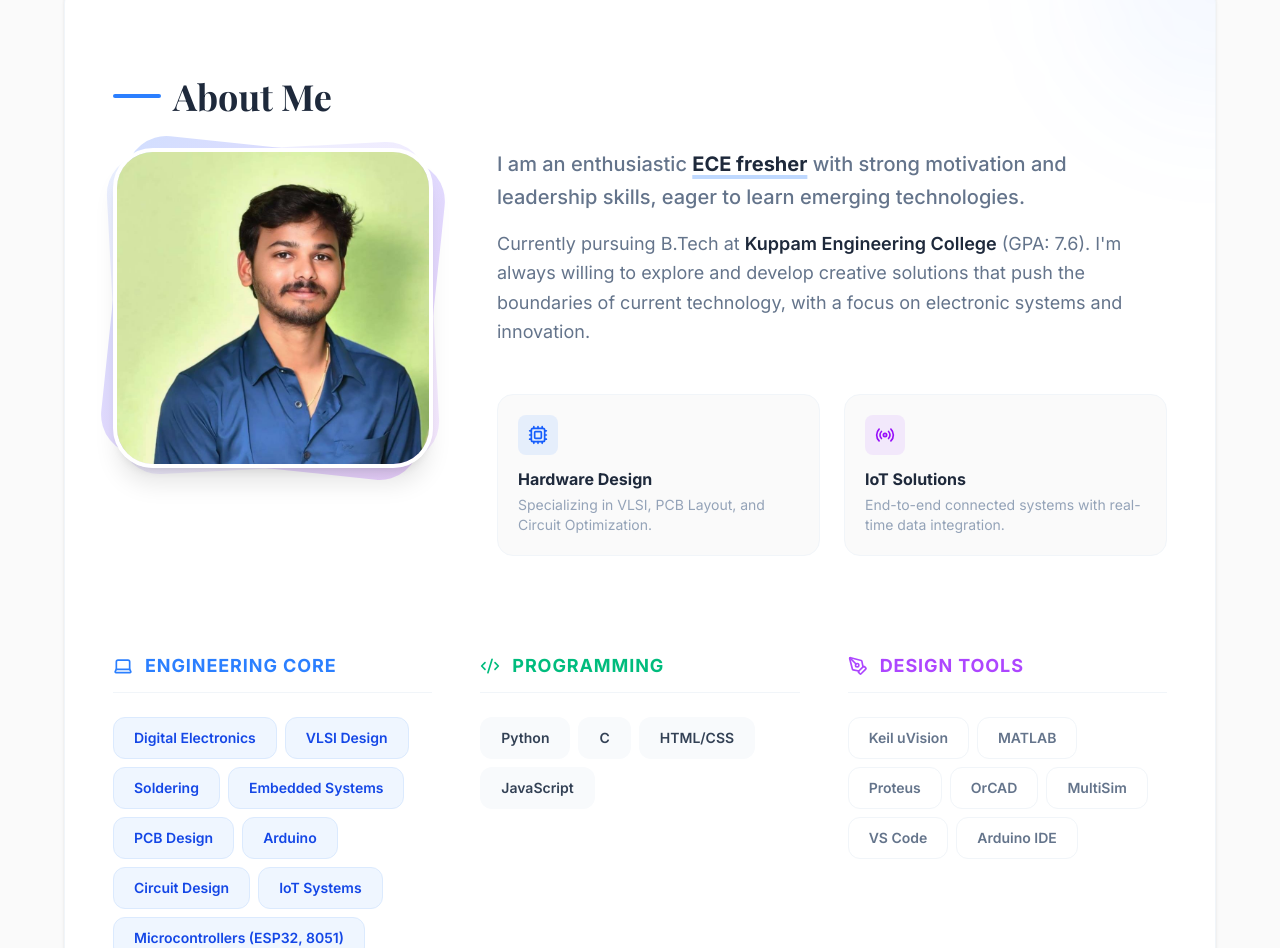
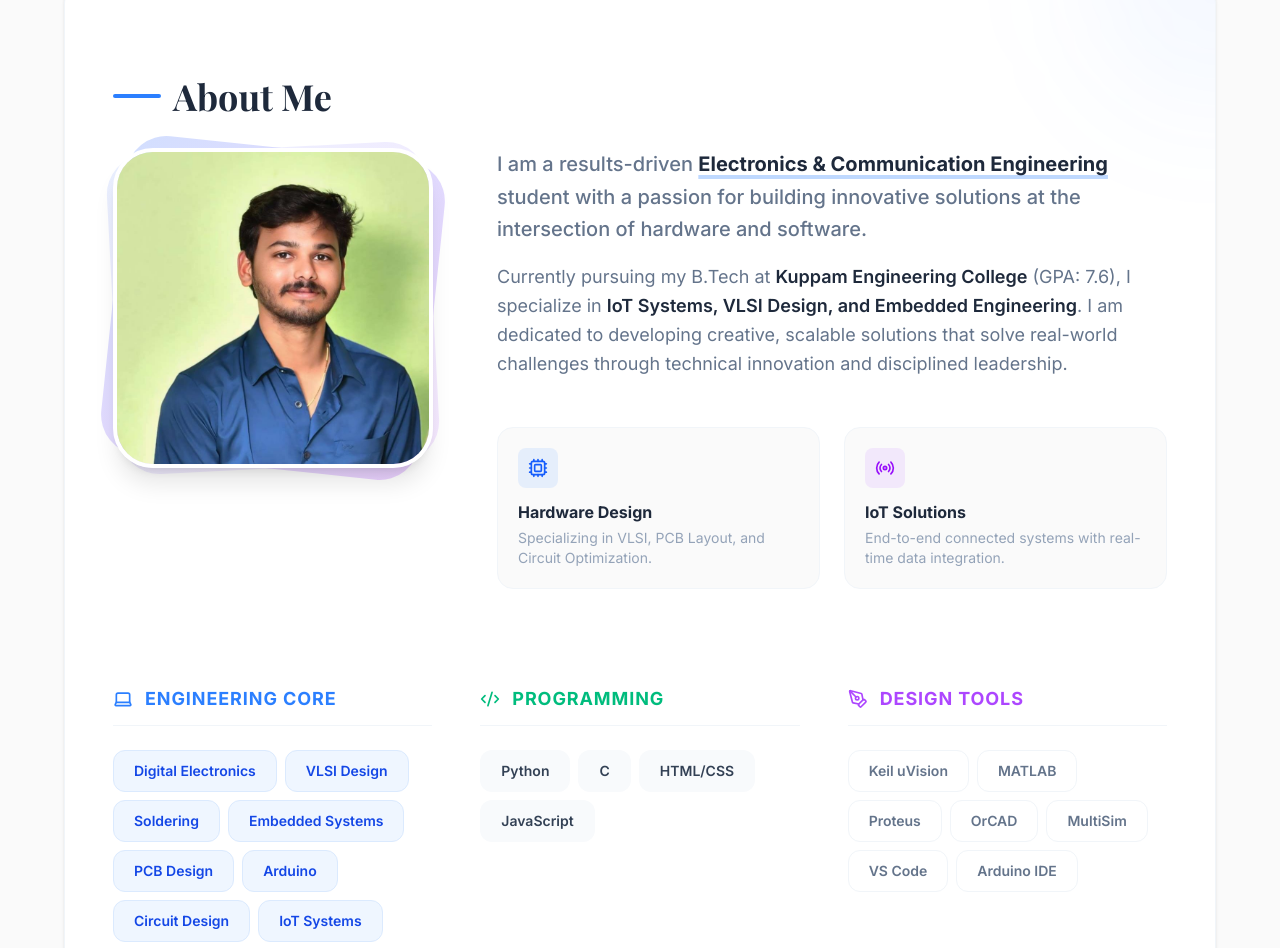
Before and after one commit to uday0438/Uday_Portfolio, a React (Vite) app: page / in a window 1280 px wide. Shown: the part 4173-5121 px from the top of the page. Built offline with nearby package versions, Linux system fonts and the light colour scheme; a web font is replaced by a local one.

Commit message:
style: enhance About Me section with professional copy

```diff
--- a/components/About.tsx
+++ b/components/About.tsx
@@ -64,10 +64,10 @@ const About: React.FC = () => {
           <div className="flex-1 space-y-8">
             <div className="space-y-4">
               <p className="text-xl text-[var(--text-secondary)] leading-relaxed font-medium">
-                I am an enthusiastic <span className="text-[var(--text-primary)] font-bold decoration-blue-500/30 underline decoration-4 underline-offset-4">ECE fresher</span> with strong motivation and leadership skills, eager to learn emerging technologies.
+                I am a results-driven <span className="text-[var(--text-primary)] font-bold decoration-blue-500/30 underline decoration-4 underline-offset-4">Electronics & Communication Engineering</span> student with a passion for building innovative solutions at the intersection of hardware and software.
               </p>
               <p className="text-lg text-[var(--text-secondary)] leading-relaxed">
-                Currently pursuing B.Tech at <span className="font-semibold text-[var(--text-primary)]">Kuppam Engineering College</span> (GPA: 7.6). I'm always willing to explore and develop creative solutions that push the boundaries of current technology, with a focus on electronic systems and innovation.
+                Currently pursuing my B.Tech at <span className="font-semibold text-[var(--text-primary)]">Kuppam Engineering College</span> (GPA: 7.6), I specialize in <span className="font-semibold text-[var(--text-primary)]">IoT Systems, VLSI Design, and Embedded Engineering</span>. I am dedicated to developing creative, scalable solutions that solve real-world challenges through technical innovation and disciplined leadership.
               </p>
             </div>
 
```
